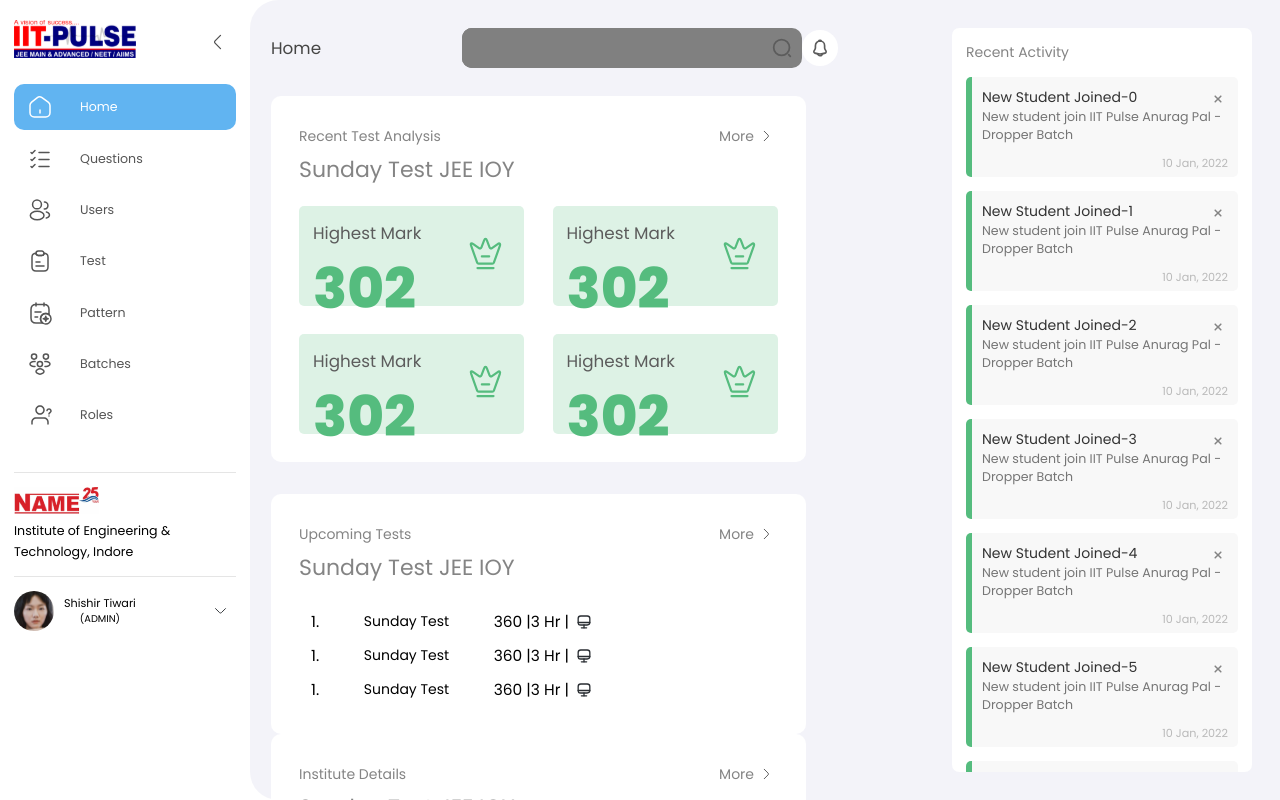
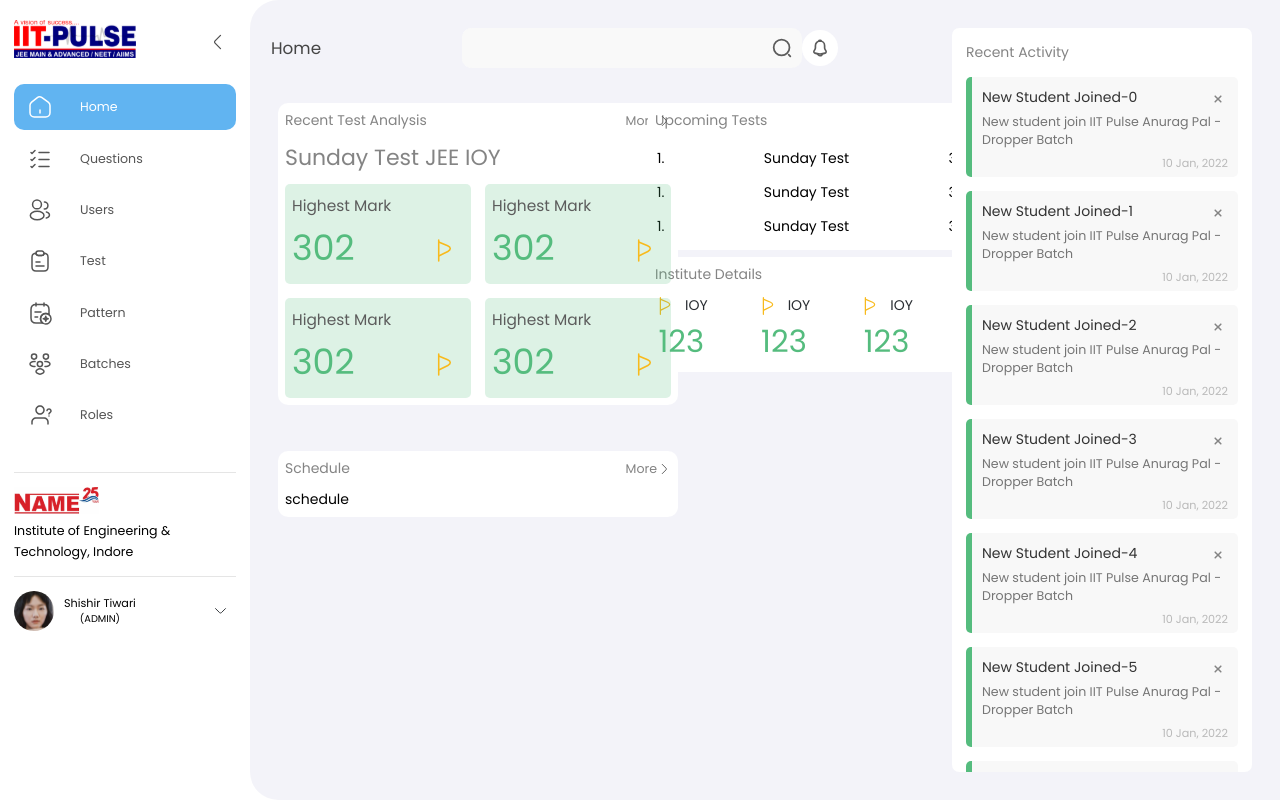
Before and after one commit to Iitpulse/client, a React (Create React App) app: page / in a window 1280 px wide. Built offline with nearby package versions, Linux system fonts and the light colour scheme.

Commit message:
Fix layout issues.

```diff
--- a/src/components/Card/Card.module.scss
+++ b/src/components/Card/Card.module.scss
@@ -2,16 +2,18 @@
 
 .cardWrapper {
   height: auto;
-  width: 535px;
+  width: 400px;
   background: #ffffff;
   border-radius: 10px;
-  padding: 2rem;
+  padding: 0.5rem;
+  margin: 0.5rem;
 
   .header {
     @extend .flexRow;
+    margin-bottom: 10px;
 
     .title {
-      font-size: 14px;
+      font-size: 1rem;
       font-weight: 500;
       color: #848484;
     }
@@ -20,12 +22,14 @@
       border: none;
       background: transparent;
       color: #848484;
-      font-size: 14px;
+      font-size: 0.9rem;
       display: flex;
       align-items: center;
+      cursor: pointer;
 
       .leftArrow {
-        transform: scale(0.6) rotate(180deg);
+        transform: rotate(180deg);
+        width: 14px;
       }
     }
   }
@@ -33,7 +37,7 @@
   .selected {
     font-size: 22px;
     font-weight: 500;
-    margin: 5px 0 20px 0;
+    margin: 5px 0 10px 0;
   }
 
   // .cardContainer {
--- a/src/components/Card/Card.tsx
+++ b/src/components/Card/Card.tsx
@@ -2,13 +2,14 @@ import styles from "./Card.module.scss";
 import leftArrow from "../../assets/icons/collapse.svg";
 
 interface CardProps {
-  title: string;
+  title?: string;
   actionBtn?: React.ReactNode;
   children: React.ReactNode;
   styles?: React.CSSProperties;
+  dropDown?: Boolean;
 }
 const Card = (props: CardProps) => {
-  const { title, actionBtn, children } = props;
+  const { title, actionBtn, children, dropDown } = props;
   return (
     <div className={styles.cardWrapper}>
       <div className={styles.header}>
@@ -18,9 +19,12 @@ const Card = (props: CardProps) => {
           <img src={leftArrow} alt="Left Arrow" className={styles.leftArrow} />
         </div>
       </div>
-      <div className={styles.listItems}>
-        <p className={styles.selected}>Sunday Test JEE IOY</p>
-      </div>
+
+      {dropDown ? (
+        <div className={styles.listItems}>
+          <p className={styles.selected}>Sunday Test JEE IOY</p>
+        </div>
+      ) : null}
 
       <div className={styles.cardContainer} style={props.styles}>
         {children}
--- a/src/components/NotificationCard/NotificationCard.module.scss
+++ b/src/components/NotificationCard/NotificationCard.module.scss
@@ -35,6 +35,7 @@
   .description {
     font-size: 0.9rem;
     color: #757575;
+    margin-top: 5px;
   }
   .createdAt {
     position: absolute;
--- a/src/layouts/MainLayout.module.scss
+++ b/src/layouts/MainLayout.module.scss
@@ -50,7 +50,7 @@
           width: 300px;
           border-radius: 10px 0 0 10px;
           border: none;
-          background: gray;
+          background: #f9f9f9;
           padding: 0;
 
           div > div > input {
--- a/src/pages/Home/Home.module.scss
+++ b/src/pages/Home/Home.module.scss
@@ -1,33 +1,32 @@
 @import "../../utils/commons.scss";
 
 .wrapper {
-  width: 225px;
   height: 100px;
   border-radius: 5px;
   display: flex;
   flex-direction: column;
   justify-content: space-evenly;
   background: rgba(85, 188, 126, 0.2);
-  padding: 1rem 1rem 0.5rem 1rem;
+  padding: 0.5rem;
   position: relative;
 
   .title {
-    font-size: 1.2rem;
+    font-size: 1.1rem;
     color: #5c5c5c;
   }
 
   .content {
     color: rgb(85, 188, 126);
-    font-size: 4rem;
-    font-weight: bold;
+    font-size: 2.5rem;
+    font-weight: 500;
   }
 
   .icon {
     position: absolute;
-    width: 35px;
+    width: 25px;
     right: 0;
     bottom: 0;
-    margin: 0 1.5rem 2.5rem 0;
+    margin: 0 1rem 1.5rem 0;
   }
 }
 
@@ -35,9 +34,8 @@
   display: flex;
   align-items: center;
   justify-content: space-between;
-  padding: 0 10px 0 10px;
-  font-size: 1.1rem;
-  width: 300px;
+  font-size: 1rem;
+  width: 500px;
   height: 30px;
   margin: 2px;
 
@@ -55,3 +53,37 @@
     }
   }
 }
+
+.instituteDetails {
+  display: flex;
+  align-items: center;
+  // justify-content: space-evenly;
+  // padding: 10px 10px 10px 0;
+
+  .batch {
+    display: flex;
+    flex-direction: column;
+    align-items: center;
+    margin-right: 50px;
+    .batchContainer {
+      display: flex;
+      align-items: center;
+      margin-bottom: 0.2rem;
+      img {
+        width: 20px;
+        color: #292d32;
+      }
+      .batchName {
+        color: #292d32;
+        font-size: 1rem;
+        margin-left: 10px;
+      }
+    }
+
+    .number {
+      font-size: 2.2rem;
+      font-weight: medium;
+      color: #55bc7e;
+    }
+  }
+}
--- a/src/pages/Home/Home.tsx
+++ b/src/pages/Home/Home.tsx
@@ -8,23 +8,29 @@ import {
 import styles from "./Home.module.scss";
 import { useState } from "react";
 import { Grid } from "@mui/material";
-import icon from "../../assets/icons/crown.svg";
+import icon from "../../assets/icons/flag.svg";
+import Users from "../../assets/icons/users.svg";
 import monitor from "../../assets/icons/monitor.svg";
-import React from "react";
 
-interface subCardProps {
-  title: String;
-  // icon: Document;
-  content: String;
+interface SubCardProps {
+  title: string;
+  icon: string;
+  content: string;
 }
 
-const SubCard = (props: subCardProps) => {
+interface InstituteDetailsProps {
+  icon: string;
+  batch: string;
+  number: Number;
+}
+
+const SubCard = (props: SubCardProps) => {
   const { title, content } = props;
   return (
     <div className={styles.wrapper}>
       <span className={styles.title}>{title}</span>
       <span className={styles.content}>{content}</span>
-      <img src={icon} alt="Crown Icon" className={styles.icon} />
+      <img src={icon} alt="Icon" className={styles.icon} />
     </div>
   );
 };
@@ -42,29 +48,42 @@ const ListItem = () => {
   );
 };
 
+const InstituteDetails = (props: InstituteDetailsProps) => {
+  const { icon, batch, number } = props;
+  return (
+    <div className={styles.batch}>
+      <div className={styles.batchContainer}>
+        <img src={icon} alt="icon" />
+        <span className={styles.batchName}>{batch}</span>
+      </div>
+      <span className={styles.number}>{number}</span>
+    </div>
+  );
+};
+
 const Home = () => {
   const [name, setName] = useState<string>("");
   return (
     <>
       <div className={styles.container}>
         <Grid container spacing={4}>
-          <Grid item xl={6} lg={12} md={12} sm={12} xs={12}>
+          <Grid item xl={6} lg={6} md={12} sm={12} xs={12}>
             <Card
+              dropDown={true}
               title="Recent Test Analysis"
               styles={{
                 display: "grid",
                 gridTemplateColumns: "repeat(2, 1fr)",
-                gap: "2rem",
-                width: "100%",
+                gap: "1rem",
               }}
             >
-              <SubCard title="Highest Mark" content="302" />
-              <SubCard title="Highest Mark" content="302" />
-              <SubCard title="Highest Mark" content="302" />
-              <SubCard title="Highest Mark" content="302" />
+              <SubCard title="Highest Mark" content="302" icon={icon} />
+              <SubCard title="Highest Mark" content="302" icon={icon} />
+              <SubCard title="Highest Mark" content="302" icon={icon} />
+              <SubCard title="Highest Mark" content="302" icon={icon} />
             </Card>
           </Grid>
-          <Grid item xl={6} lg={12} md={12} sm={12} xs={12}>
+          <Grid item xl={6} lg={6} md={12} sm={12} xs={12}>
             <div>
               <Card
                 title="Upcoming Tests"
@@ -74,7 +93,13 @@ const Home = () => {
                 <ListItem />
                 <ListItem />
               </Card>
-              <Card title="Institute Details">something2</Card>
+              <Card title="Institute Details">
+                <div className={styles.instituteDetails}>
+                  <InstituteDetails icon={icon} batch="IOY" number={123} />
+                  <InstituteDetails icon={icon} batch="IOY" number={123} />
+                  <InstituteDetails icon={icon} batch="IOY" number={123} />
+                </div>
+              </Card>
             </div>
           </Grid>
           <Grid item xl={12} md={12} xs={12}>
```
